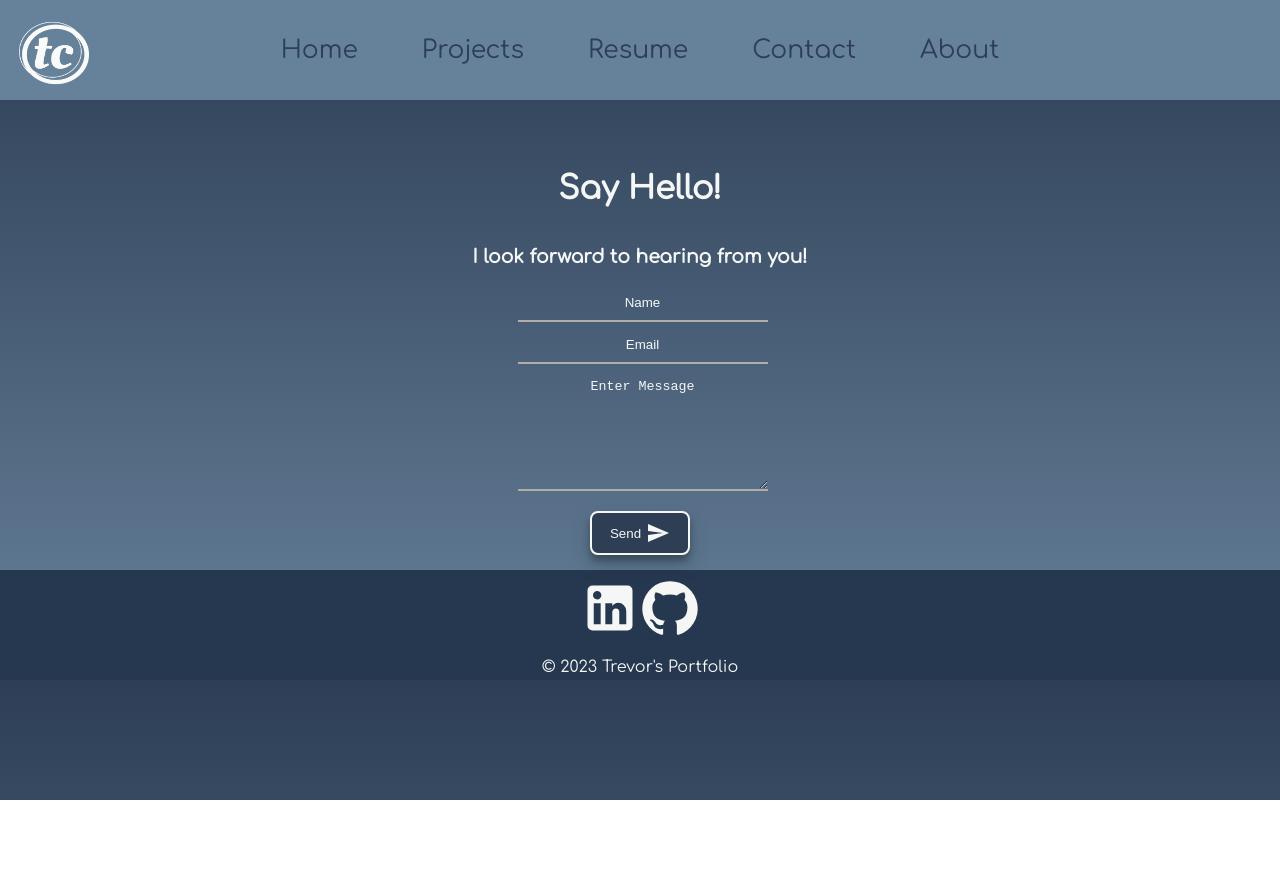
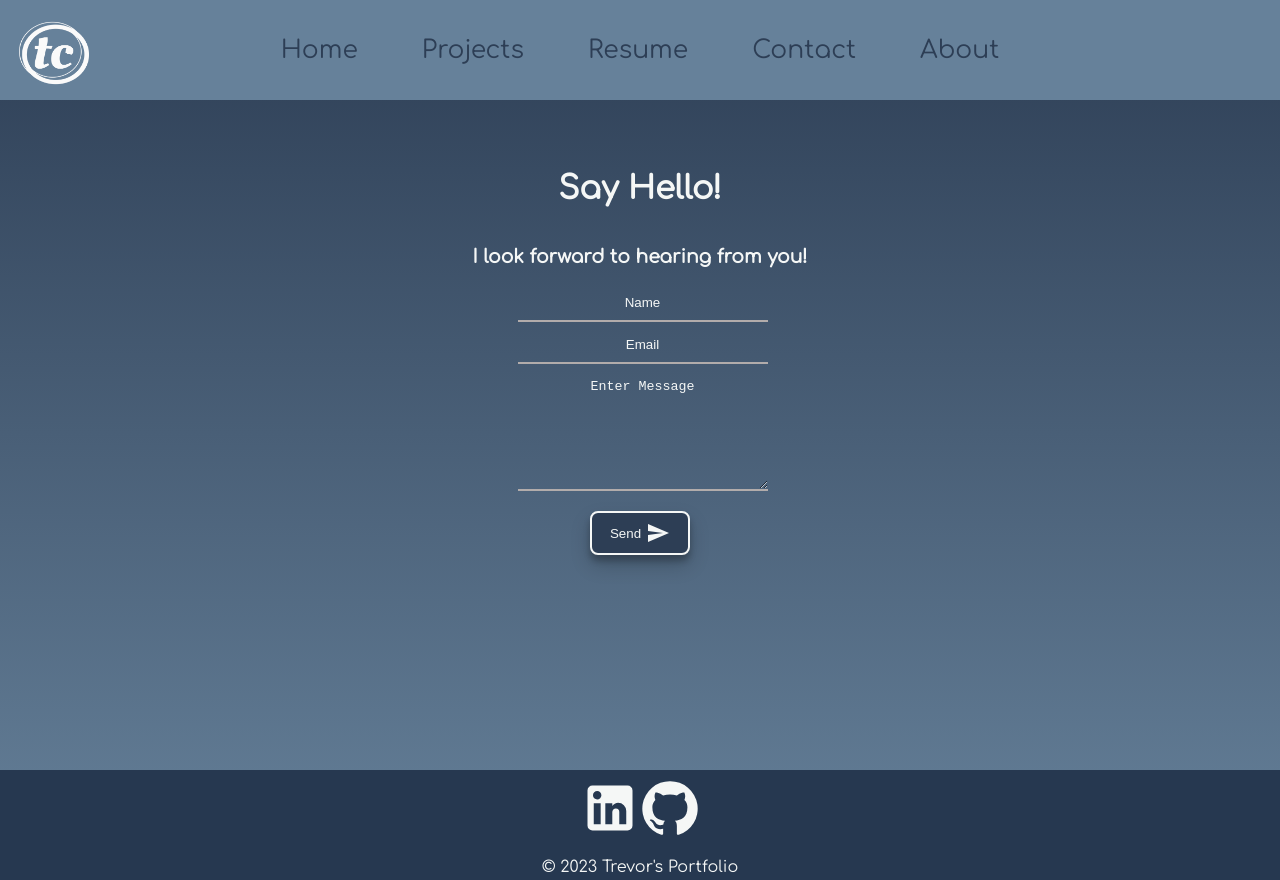
Before and after one commit to RareTC/portfolio, a React (Create React App) app: page /contact in a window 1280 px wide. Before the commit the page ends 800 px from the top, so only its background shows below. Built offline with nearby package versions, Linux system fonts and the light colour scheme; the HTML template or start-up script is replaced by a standard one.

Commit message:
margin to bottom of contact

```diff
--- a/src/Pages/Contact/Contact.css
+++ b/src/Pages/Contact/Contact.css
@@ -7,6 +7,7 @@
     margin-left: auto;
     margin-right: auto;
     margin-top: 150px;
+    margin-bottom: 200px;
     border-radius: 20px;
     width: 100%;
     height: 100%;
```
